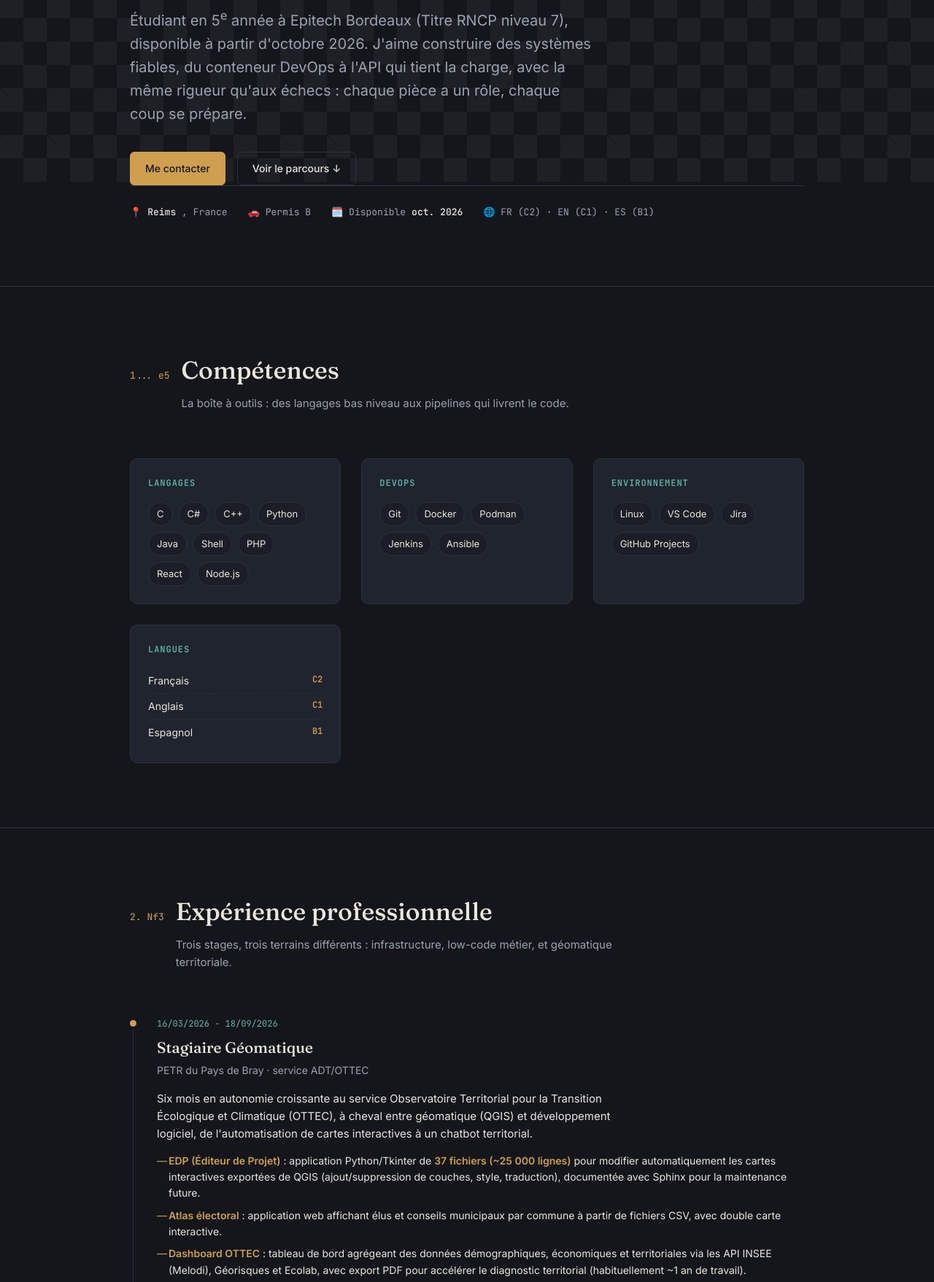
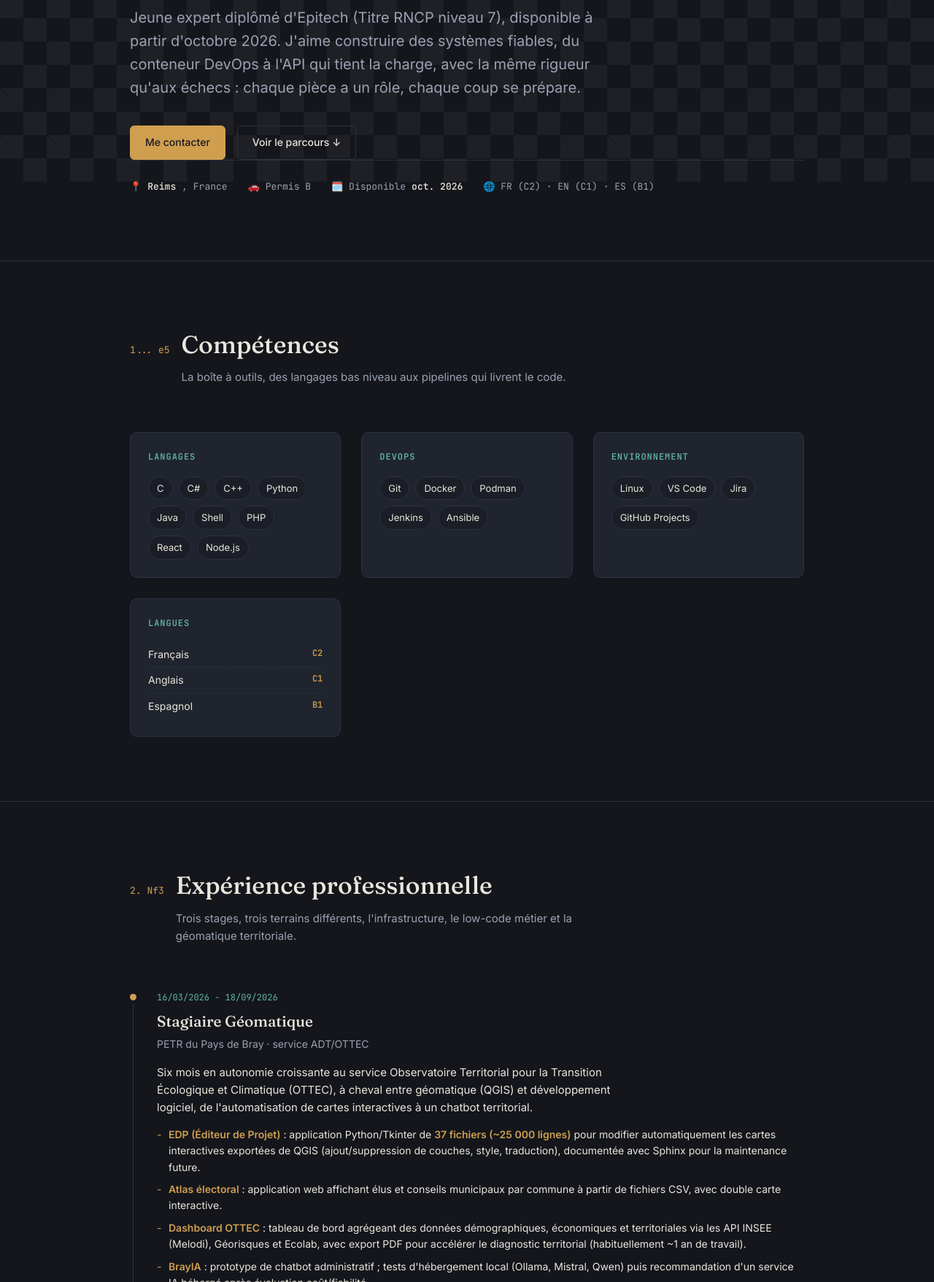
Before and after one commit to Leandre17/portefolio, a plain HTML site: page index.html in a window 1280 px wide. Shown: the part 551-2308 px from the top of the page at 73% size. Drawn offline with Linux system fonts and the light colour scheme.

Commit message:
fix index.html fix title and list

```diff
--- a/index.html
+++ b/index.html
@@ -167,7 +167,7 @@
   .tl-note{font-size:12.5px; color:var(--ink-dim); font-style:italic; margin-top:6px;}
   .tl-highlights{list-style:none; padding:0; margin:0 0 14px; display:grid; gap:8px;}
   .tl-highlights li{font-size:14px; color:var(--ink); padding-left:16px; position:relative;}
-  .tl-highlights li::before{content:'—'; position:absolute; left:0; color:var(--gold);}
+  .tl-highlights li::before{content:'- '; position:absolute; left:0; color:var(--gold);}
   .tl-highlights b{color:var(--gold); font-weight:600;}
   .mini-grid{display:grid; grid-template-columns:repeat(auto-fit, minmax(240px,1fr)); gap:14px; margin:10px 0 16px;}
   .mini-card{background:var(--bg-alt); border:1px solid var(--line); border-radius:8px; padding:16px;}
@@ -242,7 +242,7 @@
   <div class="wrap">
     <div class="move-tag"><span class="dot"></span>1. e4 - ouverture</div>
     <h1>Léandre Godet<br><em>Développeur informatique</em>, fullstack à tendance backend.</h1>
-    <p class="lede">Étudiant en 5<sup>e</sup> année à Epitech Bordeaux (Titre RNCP niveau 7), disponible à partir d'octobre 2026. J'aime construire des systèmes fiables, du conteneur DevOps à l'API qui tient la charge, avec la même rigueur qu'aux échecs&nbsp;: chaque pièce a un rôle, chaque coup se prépare.</p>
+    <p class="lede">Jeune expert diplômé d'Epitech (Titre RNCP niveau 7), disponible à partir d'octobre 2026. J'aime construire des systèmes fiables, du conteneur DevOps à l'API qui tient la charge, avec la même rigueur qu'aux échecs&nbsp;: chaque pièce a un rôle, chaque coup se prépare.</p>
     <div class="hero-links">
       <a class="btn btn-primary" href="mailto:leandre.godet@epitech.eu">Me contacter</a>
       <a class="btn btn-ghost" href="#experience">Voir le parcours ↓</a>
@@ -262,7 +262,7 @@
       <span class="section-move">1... e5</span>
       <div>
         <h2 class="section-title">Compétences</h2>
-        <p class="section-sub">La boîte à outils : des langages bas niveau aux pipelines qui livrent le code.</p>
+        <p class="section-sub">La boîte à outils, des langages bas niveau aux pipelines qui livrent le code.</p>
       </div>
     </div>
     <div class="skills-grid">
@@ -303,7 +303,7 @@
       <span class="section-move">2. Nf3</span>
       <div>
         <h2 class="section-title">Expérience professionnelle</h2>
-        <p class="section-sub">Trois stages, trois terrains différents : infrastructure, low-code métier, et géomatique territoriale.</p>
+        <p class="section-sub">Trois stages, trois terrains différents, l'infrastructure, le low-code métier et la géomatique territoriale.</p>
       </div>
     </div>
     <div class="timeline">
@@ -368,7 +368,7 @@
       <span class="section-move">2... Nc6</span>
       <div>
         <h2 class="section-title">Projets académiques</h2>
-        <p class="section-sub">Ce qui reste quand on ferme le cahier des charges&nbsp;: du code qui tourne, testé, documenté.</p>
+        <p class="section-sub">Ce qui reste quand on ferme le cahier des charges, du code qui tourne, testé, documenté.</p>
       </div>
     </div>
 
@@ -508,7 +508,7 @@
       <span class="section-move">3... a6</span>
       <div>
         <h2 class="section-title">Contact & engagements</h2>
-        <p class="section-sub">La partie continue : n'hésitez pas à me contacter.</p>
+        <p class="section-sub">La partie continue, n'hésitez pas à me contacter.</p>
       </div>
     </div>
     <div class="contact-grid">
```
